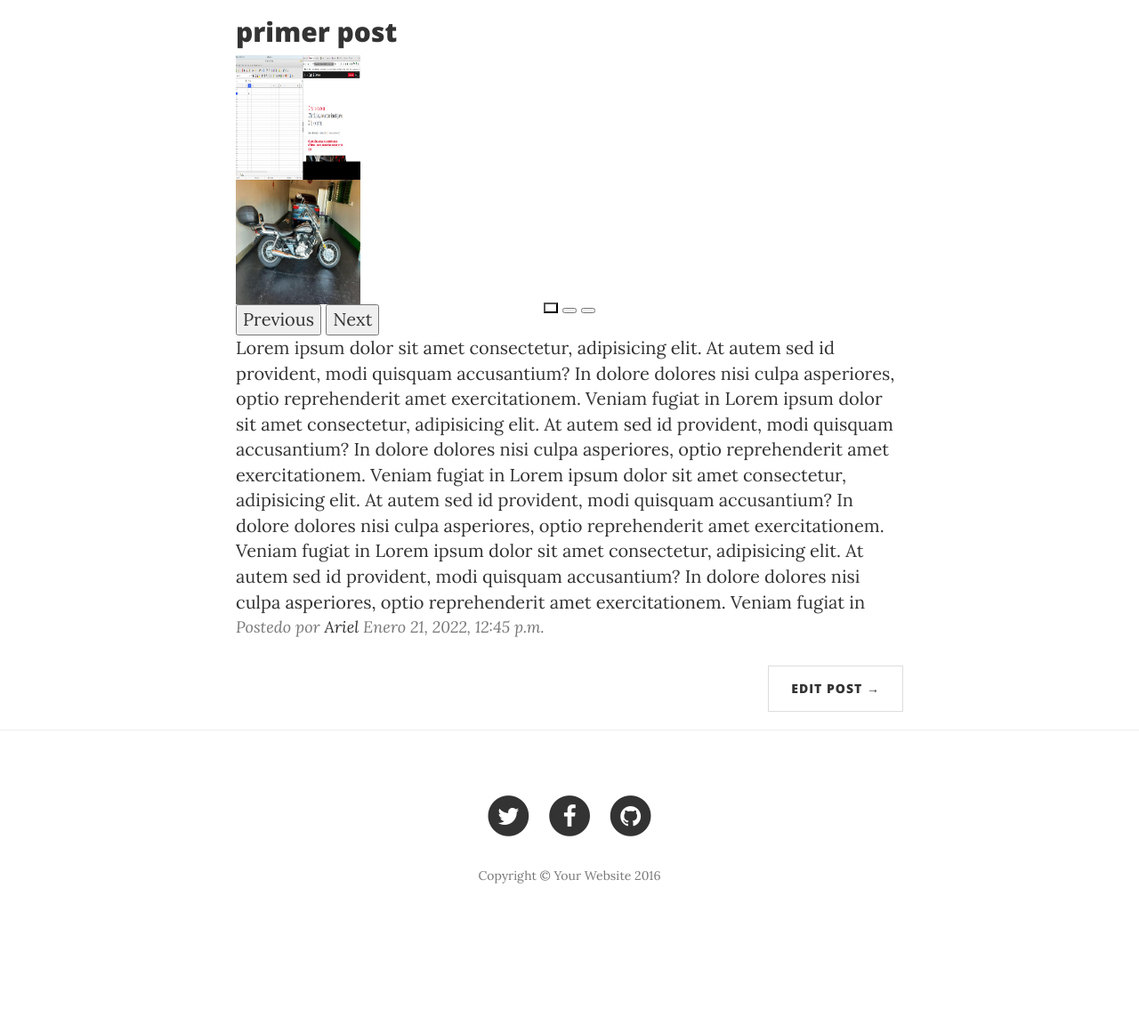
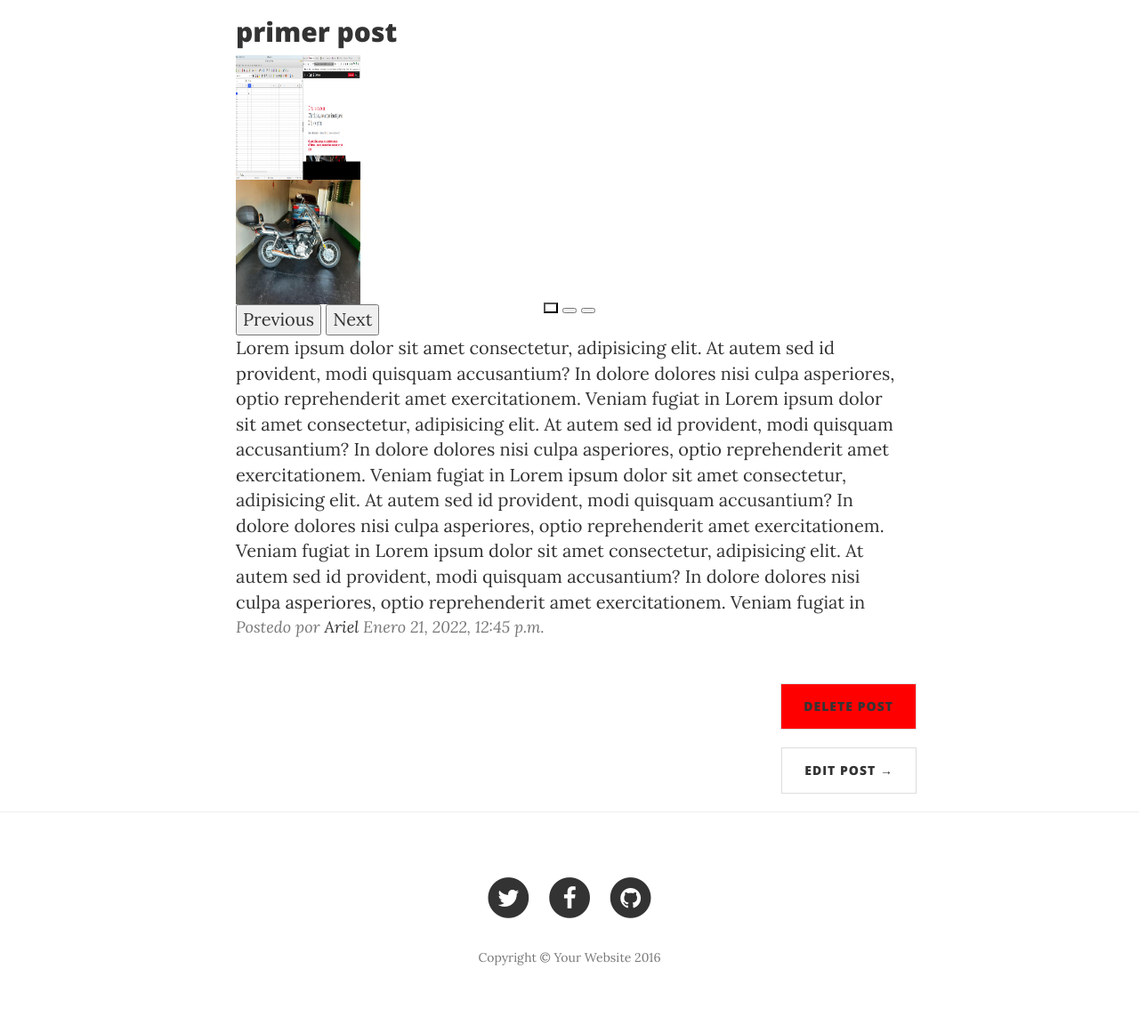
Before and after one commit to adrivandevelde/proyecto_final, a Django app: page /post/detail/1 in a window 1280 px wide. Shown: the part 499-1651 px from the top of the page at 89% size. Before the commit the page ends 1492 px from the top, so only its background shows below. Run offline with Django 3.2, Linux system fonts and the light colour scheme; data comes from the database, SQL or seed files in the repository; both versions use the stored data as it was after the commit; some libraries are stand-ins or nearby versions.

Commit message:
Implementación parceial CRUD inlineFormSets

```diff
--- a/blog/post_app/templates/post_app/post_detail.html
+++ b/blog/post_app/templates/post_app/post_detail.html
@@ -46,11 +46,24 @@
 
 
 </div>
+<div class="row">
+  <div class="col-8">
+    <ul class="pager">
+      <li class="next" >
+          <a href="{% url 'post_app:delete' post.id %}" style= "background-color: red">Delete Post </a>
+      </li>
+    </ul>
+  </div>
+  <div class="col-8">
+    <ul class="pager">
+      <li class="next">
+          <a href="{% url 'post_app:update' post.id %}">Edit Post &rarr;</a>
+      </li>
+    </ul>
+  </div>
 
-<ul class="pager">
-    <li class="next">
-        <a href="{% url 'edit' post.id %}">Edit Post &rarr;</a>
-    </li>
-</ul>
+</div>
+
+
 
 {% endblock %}
--- a/blog/post_app/urls.py
+++ b/blog/post_app/urls.py
@@ -1,7 +1,7 @@
 from django.contrib import admin
 from django.urls import path,re_path
 
-from post_app.views import Post_addView, Post_listView, Post_detailView, Post_sarch, Usuarios_listView, Usuarios_addView, Temas_addView, Temas_listView
+from post_app.views import Post_Update, Post_addView, Post_DeleteView, Post_listView, Post_detailView, Post_sarch, Usuarios_listView, Usuarios_addView, Temas_addView, Temas_listView
 
 from django.conf.urls.static import static
 #
@@ -10,12 +10,14 @@ app_name='post_app'
 
 urlpatterns = [
     path('add', Post_addView.as_view(), name="post_add"),
+    path('update/<pk>', Post_Update.as_view(), name="update" ),
+    path("delete/<pk>", Post_DeleteView.as_view(), name="delete"),
     path('', Post_listView.as_view(), name="post_list"),
     path("detail/<pk>", Post_detailView.as_view(), name="detail"),
     path('lista_usuarios', Usuarios_listView.as_view(), name="usuarios_list"),
     path('agregar_usuario', Usuarios_addView.as_view(), name="usuario_add"),
     path('lista_temas', Temas_listView.as_view(), name="temas_list"),
     path('agregar_temas', Temas_addView.as_view(), name="tema_add"),
-    path('search', Post_sarch.as_view(), name="search")
+    path('search', Post_sarch.as_view(), name="search"),
 
 ]
--- a/blog/post_app/views.py
+++ b/blog/post_app/views.py
@@ -1,18 +1,62 @@
 
 
+from dataclasses import fields
 from django.shortcuts import render
 from django.urls import reverse_lazy
 from django.views.generic.edit import CreateView, DeleteView, UpdateView
+#se importa inlineformset_factory para hacer el alta de un post con img en el mismo formularia
+from django.forms.models import inlineformset_factory
 from django.views.generic import DetailView
 from django.views.generic.list import ListView
 from django.db.models import Q
 from django.http.response import HttpResponseRedirect
 from post_app.models import Post, Usuarios, Temas, Image_Post
-from post_app.forms import PostForm, Image_PostForm
+from post_app.forms import PostForm
+
+
+ImagenFormset = inlineformset_factory(
+    Post, Image_Post, fields=('img',)
+)
 
 # Create your views here.
 
+#Queda decrpted hasta ver como hcerlo funcionar se crea una funcion custom
+class Post_addView(CreateView):
+    model = Post
+    fields = '__all__'
 
+    def get_context_data(self, **kwargs):
+        # we need to overwrite get_context_data
+        # to make sure that our formset is rendered
+        data = super().get_context_data(**kwargs)
+        if self.request.POST:
+            print(self.request.FILES)
+            data["imagen"] = ImagenFormset(self.request.POST, self.request.FILES)
+        else:
+            data["imagen"] = ImagenFormset()
+        return data
+
+    def form_valid(self, form):
+        context = self.get_context_data()
+        imagen = context["imagen"]
+        self.object = form.save()
+        if imagen.is_valid():
+            imagen.instance = self.object
+            print(imagen.instance)
+            imagen.save()
+        else:
+            print("El formde imagenes no es valido")
+        return super().form_valid(form)
+
+    def get_success_url(self):
+        return reverse_lazy('post_app:post_list')
+
+
+
+
+
+#funcion custom para hacer el crate del post con imagenes en un solo form
+"""
 class Post_addView(CreateView):
 
     model = Post
@@ -39,6 +83,38 @@ class Post_addView(CreateView):
         else:
             return self.render_to_response(self.get_context_data(form=form, form2=form2))
 
+
+No logré hacerlo funcionar exploro otra opcion
+def create_post(request):
+    PostinlineFormSet = inlineformset_factory(
+        Post, Image_Post, form=PostForm
+        )
+
+    if request.method == 'POST':
+        image_PostForm = Image_PostForm(request.POST)
+
+        if image_PostForm.is_valid():
+            newImage = image_PostForm.save()
+            postinlineFormSet = PostinlineFormSet(request.POST, request.FILES, instance=newImage)
+
+            if postinlineFormSet.is_valid():
+                postinlineFormSet.save()
+                return HttpResponseRedirect(reverse_lazy('post_app:post_list'))
+            else:
+                postinlineFormSet = PostinlineFormSet(request.POST, request.FILES, instance=newImage)
+        else:
+            postinlineFormSet = PostinlineFormSet()
+            postForm = PostForm()
+
+
+    postinlineFormSet = PostinlineFormSet()
+    print(postinlineFormSet)
+
+    return render(request, 'post_app/post_form.html', {'form': postinlineFormSet})
+
+   """
+
+
 class Post_listView(ListView):
     model = Post
     context_object_name = 'posts'
@@ -52,8 +128,39 @@ class Post_detailView(DetailView):
 
 class Post_Update(UpdateView):
     model = Post
-    fields = ['nombre', 'autor', 'contenido', 'visible', 'imagenes']
-    template_name_suffix = '_update_form'
+    fields = ['nombre', 'autor', 'contenido', 'visible']
+
+    def get_context_data(self, **kwargs):
+        # we need to overwrite get_context_data
+        # to make sure that our formset is rendered.
+        # the difference with CreateView is that
+        # on this view we pass instance argument
+        # to the formset because we already have
+        # the instance created
+        data = super().get_context_data(**kwargs)
+        if self.request.POST:
+            print("Es un Post")
+            data["imagen"] = ImagenFormset(self.request.POST, self.request.FILES, instance=self.object)
+        else:
+            print(self.object)
+            data["iamgen"] = ImagenFormset(self.request.FILES, instance=self.object )
+        return data
+
+    def form_valid(self, form):
+        context = self.get_context_data()
+        children = context["imagen"]
+        self.object = form.save()
+        if children.is_valid():
+            children.instance = self.object
+            children.save()
+        return super().form_valid(form)
+
+    def get_success_url(self):
+        return reverse_lazy('post_app:post_list')
+
+class Post_DeleteView(DeleteView):
+    model = Post
+    success_url = reverse_lazy('post_app:post_list')
 
 
 
```
Also changed, not shown: blog/post_app/forms.py (+8 -7 lines), blog/post_app/templates/post_app/post_confirm_delete.html (added, +13 -0 lines), blog/post_app/templates/post_app/post_form.html (+3 -7 lines), blog/db.sqlite3, blog/media/post_7/django-form-website-development-swapps-square-1024x541.jpg (added), blog/media/post_8/django-form-website-development-swapps-square-1024x541.jpg (added).
